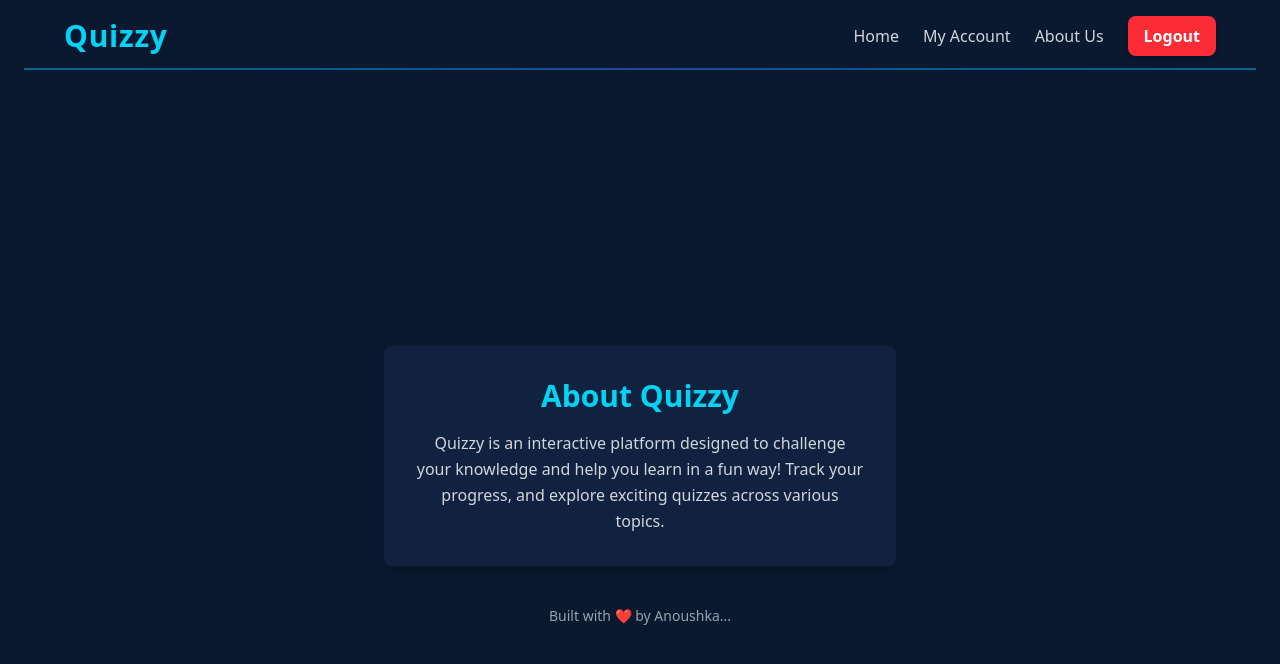
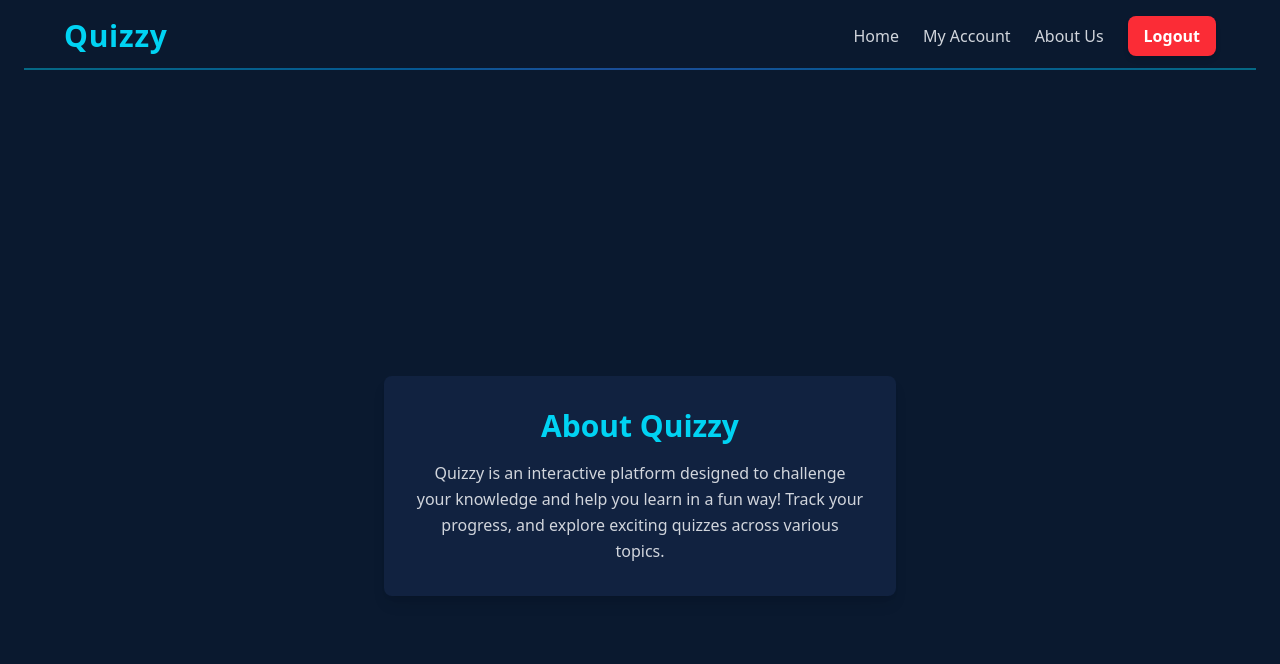
Before and after one commit to AnoushkaSamanta/Quizzy, a React (Vite) app in the folder frontend/: page /about in a window 1280 px wide. Shown: the top 664 px of the page. Built offline with nearby package versions, Linux system fonts and the light colour scheme.

Commit message:
Ui change

```diff
--- a/frontend/src/components/About/About.jsx
+++ b/frontend/src/components/About/About.jsx
@@ -13,9 +13,7 @@ function About() {
             knowledge and help you learn in a fun way! Track your progress, and explore exciting quizzes across various topics.
           </p>
         </div>
-        <p className="mt-10 text-gray-400 text-sm">
-          Built with ❤️ by Anoushka...
-        </p>
+
       </div>
     </>
   );
```
